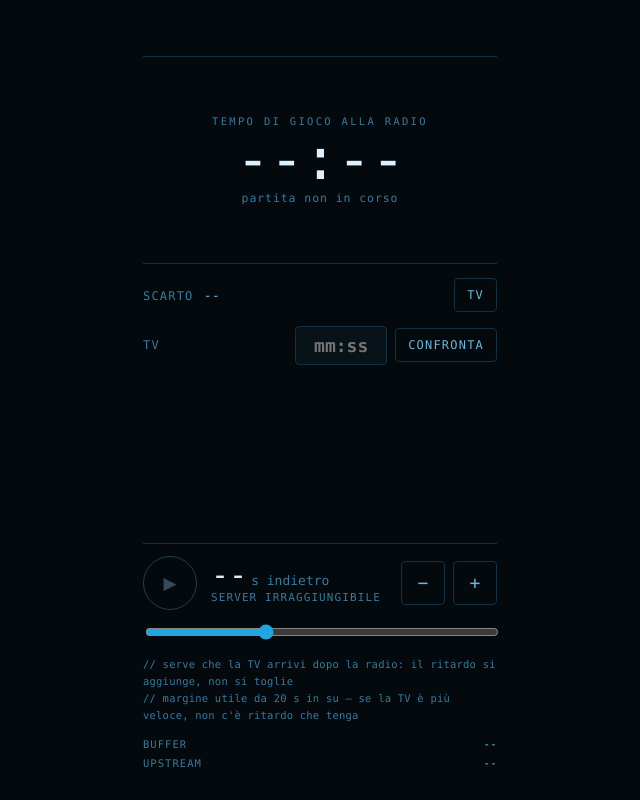
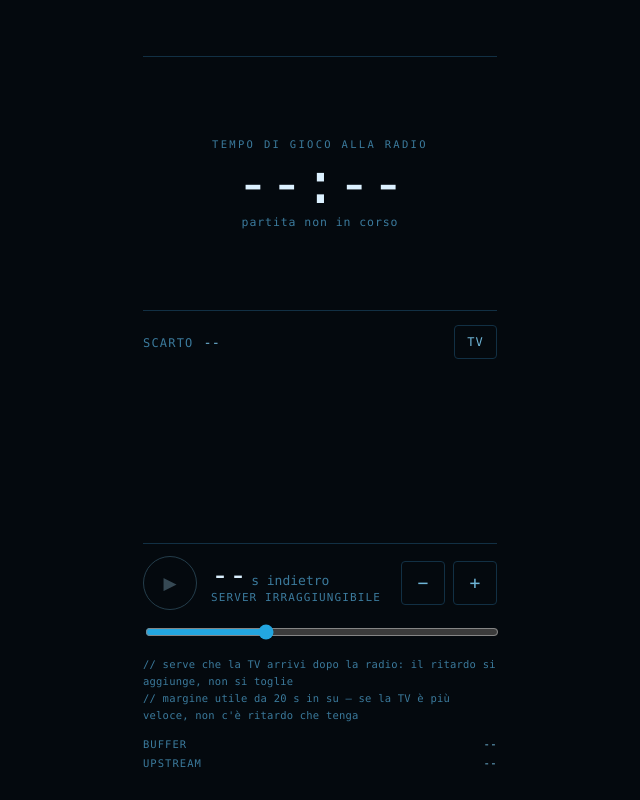
Before and after one commit to gae7799/Radio-differita-, a plain HTML site: page index.html in a window 1280 px wide. Both pictures are taken after a click on the button "TV". Shown: the whole page, without its empty margins (320-960 px from the left). Drawn offline with Linux system fonts and the light colour scheme; no server answers.

Commit message:
Pagina: il pulsante tv apre e chiude il confronto, dopo imposta si richiude
setTvOpen non esisteva: il pulsante tv non faceva nulla e la chiamata dopo
imposta andava in errore. Ora il blocco si apre e si chiude con il pulsante
e si richiude da solo 1,2 s dopo imposta. All'avvio resta aperto come prima.

Co-Authored-By: Claude Sonnet 5.5 <noreply@anthropic.com>
Claude-Session: https://claude.ai/code/session_01HF61irt6zYCSD3gvvvy6SZ

```diff
--- a/index.html
+++ b/index.html
@@ -462,6 +462,9 @@ btn.addEventListener('click', () => {
   poll();
 });
 document.getElementById('resync').addEventListener('click', () => { if (playing) connect(); });
+/* il pulsante "tv" apre e chiude il confronto; dopo "imposta" si richiude da solo */
+function setTvOpen(open) { tvBlock.hidden = !open; }
+tvToggle.addEventListener('click', () => setTvOpen(tvBlock.hidden));
 const cmpBtn = document.getElementById('cmp');
 /* si digitano solo le cifre: i due punti compaiono da soli (8210 -> 82:10) */
 function formatTv(value) {
```
